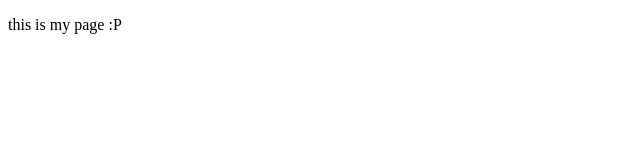
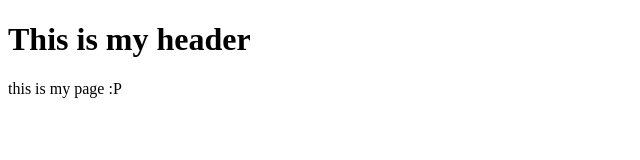
Before and after one commit to DS4200-S22/ic-04-sarahcosta3077, a plain HTML site: page index.html in a window 1280 px wide. Shown: the whole page, without its empty margins (0-640 px from the left). Drawn offline with Linux system fonts and the light colour scheme.

Commit message:
added header

```diff
--- a/index.html
+++ b/index.html
@@ -5,9 +5,9 @@
     <meta charset=utf-8/>
 </head>
 
-
 <body>
 
+<h1> This is my header </h1>
 <p> this is my page :P </p>
 
 </body>
```
